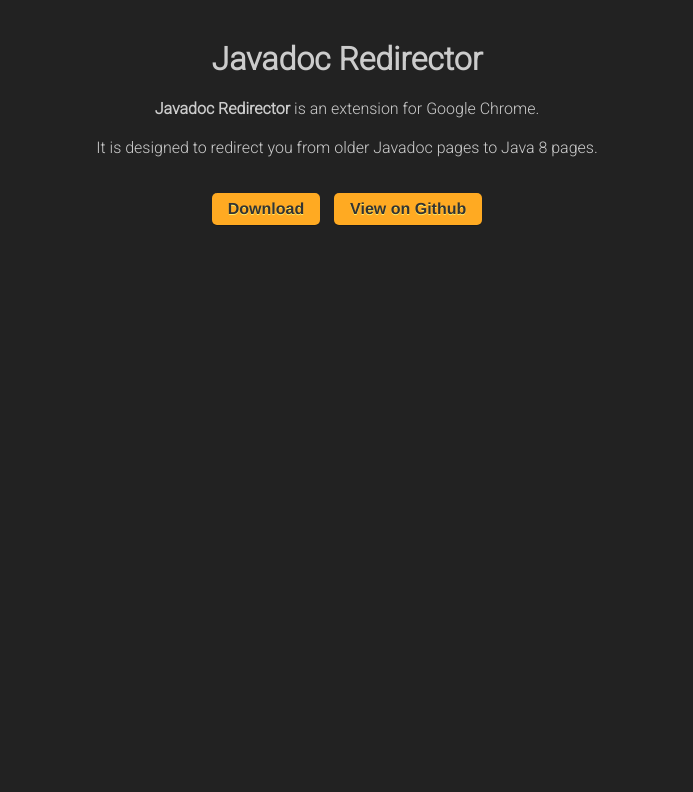
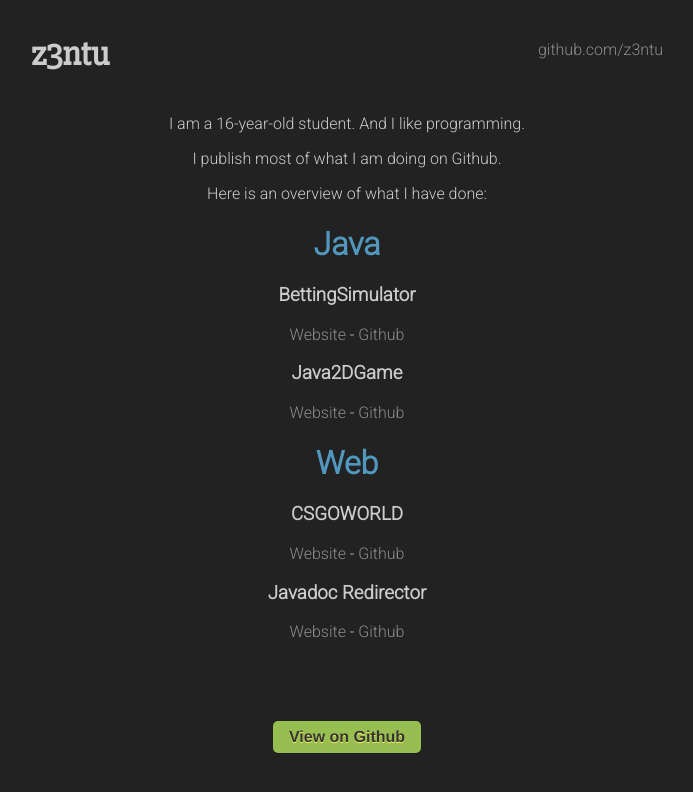
Before and after one commit to z3ntu/lucaweiss.eu_output, a plain HTML site: page index.html in a window 1280 px wide. Shown: the whole page, without its empty margins (293-986 px from the left). Drawn offline with Linux system fonts and the light colour scheme.

Commit message:
big update :)
pretty happy with it :+1:

```diff
--- a/index.html
+++ b/index.html
@@ -1,25 +1,58 @@
-<!-- Written by z3ntu for z3ntu.github.io/Javadoc-Redirector -->
+<!-- Written by z3ntu for z3ntu.github.io -->
 <!DOCTYPE html>
 <html>
 <head>
-  <title>JavaDoc Java8 Redirector</title>
+  <title>z3ntu</title>
   <link rel="stylesheet" href="style.css">
   <meta charset="utf-8">
 </head>
+<header>
+  <h1 class="leftHeader">z3ntu</h1>
+  <a class="rightHeader links" href="https://github.com/z3ntu/" target="_blank">github.com/z3ntu</a>
+</header>
+<div style="clear: both;"></div>
 <body>
-  <h1>Javadoc Redirector</h1>
   <div class="text">
   <span>
-    <span id="bold">Javadoc Redirector</span> is an extension for Google Chrome.
-  <p>It is designed to redirect you from older Javadoc pages to Java 8 pages.</p>
+    <p>I am a 16-year-old student. And I like programming.</p>
+    <p>I publish most of what I am doing on Github.</p>
+    <p>Here is an overview of what I have done:</p>
+    <div id="projects">
+    <div id="java">
+      <h1 class="sections">Java</h1>
+      <ol>
+      <li>
+        <h3>BettingSimulator</h3>
+        <a class="links" href="http://z3ntu.github.io/BettingSimulator" target="_blank">Website</a> - <a class="links" href="https://github.com/z3ntu/BettingSimulator" target="_blank">Github</a>
+      </li>
+      <li>
+        <h3>Java2DGame</h3>
+        <a class="links" href="http://z3ntu.github.io/Java2DGame" target="_blank">Website</a> - <a class="links" href="https://github.com/z3ntu/Java2DGame" target="_blank">Github</a>
+      </li>
+    </ol>
+    </div>
 
-<a href="https://github.com/z3ntu/Javadoc-Redirector/releases/latest/" target="_blank">
-<input type="submit" class="button" value="Download" />
-</a>
-<a href="https://github.com/z3ntu/Javadoc-Redirector/" target="_blank">
-<input type="submit" class="button" id="ml" value="View on Github" />
-</a>
+    <div id="web">
+      <h1 class="sections">Web</h1>
+      <ol>
+        <li>
+          <h3>CSGOWORLD</h3>
+          <a class="links" href="http://z3ntu.github.io/csgoworld" target="_blank">Website</a> - <a class="links" href="https://github.com/z3ntu/csgoworld" target="_blank">Github</a>
+        </li>
+        <li>
+          <h3>Javadoc Redirector</h3>
+          <a class="links" href="http://z3ntu.github.io/Javadoc-Redirector" target="_blank">Website</a> - <a class="links" href="https://github.com/z3ntu/Javadoc-Redirector" target="_blank">Github</a>
+        </li>
+      </ol>
+    </div>
+  </div>
+<!-- <p style="clear: both;"></p> -->
 </span>
 </div>
 </body>
+<footer>
+  <a href="https://github.com/z3ntu/" target="_blank">
+  <input type="submit" class="button" value="View on Github" />
+  </a>
+</footer>
 </html>
--- a/style.css
+++ b/style.css
@@ -1,5 +1,6 @@
-/* Written by z3ntu for z3ntu.github.io/Javadoc-Redirector */
+/* Written by z3ntu for z3ntu.github.io */
 @import url(http://fonts.googleapis.com/css?family=Roboto:300);
+@import url(http://fonts.googleapis.com/css?family=Slabo+27px);
 
 * {
   text-align: center;
@@ -7,7 +8,10 @@
   background-color: #222;
   color: #CCC;
   text-decoration: none;
-  margin-top: 20px;
+}
+
+body {
+  clear: both;
 }
 
 #bold {
@@ -23,7 +27,8 @@
   -moz-box-shadow:rgba(0,0,0,0.2) 0 1px 0 0;
   box-shadow:rgba(0,0,0,0.2) 0 1px 0 0;
   color:#333;
-background-color:#FA2;
+  /*background-color:#FA2;*/
+  background-color: #97BE51;
   border-radius:5px;
   -moz-border-radius:5px;
   -webkit-border-radius:5px;
@@ -37,6 +42,44 @@ text-shadow:#FE6 0 1px 0;
   cursor: pointer;
 }
 
-#ml {
-  margin-left: 10px;
+.button:hover {
+  background-color: #FF9D00;
 }
+
+ol {
+  list-style: none;
+  padding: 0px;
+}
+
+.links {
+  color: #8C8C8C;
+}
+
+.sections {
+  color: #5197BE;
+}
+
+header {
+  margin-left: 25%;
+  margin-right: 25%;
+  width: 50%;
+}
+
+.leftHeader {
+  float: left;
+  text-align: left;
+  width: 40%;
+  font-family: 'Slabo 27px';
+  font-size: 2.2em;
+}
+
+.rightHeader {
+  float: right;
+  text-align: right;
+  width: 40%;
+  margin-top: 2em;
+}
+
+footer {
+  margin-top: 5em;
+}
```
Lines whose indentation alone changed are shown as unchanged.
